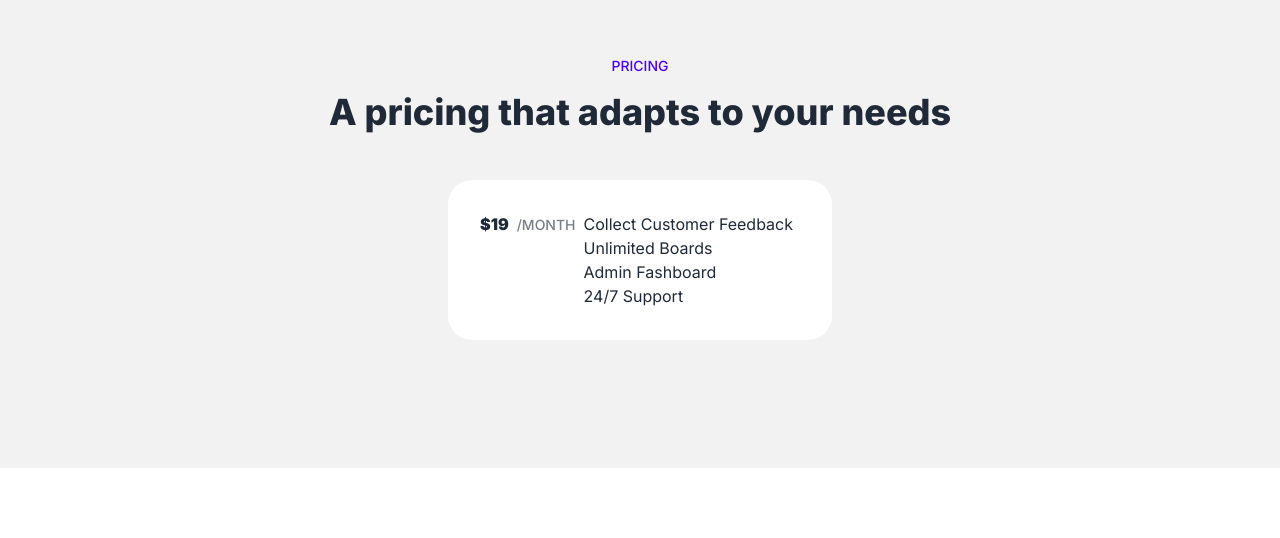
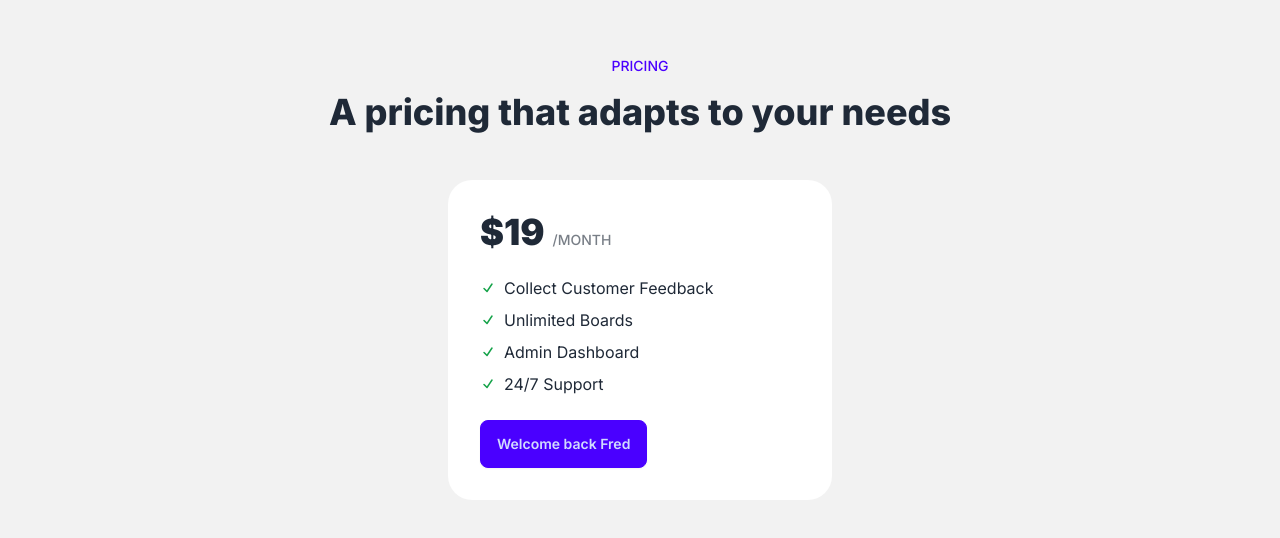
Before and after one commit to codenkill/fredfirstapplication, a Next.js app: page / in a window 1280 px wide. Shown: the part 888-1426 px from the top of the page. Before the commit the page ends 1356 px from the top, so only its background shows below. Built offline with nearby package versions, Linux system fonts and the light colour scheme.

Commit message:
Pricing 2nd step

```diff
--- a/app/page.js
+++ b/app/page.js
@@ -42,20 +42,78 @@ export default function Home() {
           A pricing that adapts to your needs
         </h2>
 
-        <div className="p-8 bg-base-100 w-96 rounded-3xl mx-auto">
+        <div className="p-8 bg-base-100 w-96 rounded-3xl mx-auto space-y-6">
           <div className="flex gap-2 items-baseline">
-           <div className="text 4-l font-black">$19</div>
+           <div className="text-4xl font-black">$19</div>
            <div className="uppercase text-sm font-medium opacity-60">/month</div>
+           </div>
 
+        <ul className="space-y-2">
+          <li className="flex gap-2 items-center">
+          <svg
+            xmlns="http://www.w3.org/2000/svg"
+            viewBox="0 0 16 16"
+            fill="currentColor"
+            className="text-green-600 size-4"
+          >
+          <path
+            fillRule="evenodd"
+            d="M12.416 3.376a.75.75 0 0 1 .208 1.04l-5 7.5a.75.75 0 0 1-1.154.114l-3-3a.75.75 0 0 1 1.06-1.06l2.353 2.353 4.493-6.74a.75.75 0 0 1 1.04-.207Z"
+            clipRule="evenodd"
+          />
+          </svg>
+            Collect Customer Feedback
+            </li>
+            <li className="flex gap-2 items-center">
+          <svg
+            xmlns="http://www.w3.org/2000/svg"
+            viewBox="0 0 16 16"
+            fill="currentColor"
+            className="text-green-600 size-4"
+          >
+          <path
+            fillRule="evenodd"
+            d="M12.416 3.376a.75.75 0 0 1 .208 1.04l-5 7.5a.75.75 0 0 1-1.154.114l-3-3a.75.75 0 0 1 1.06-1.06l2.353 2.353 4.493-6.74a.75.75 0 0 1 1.04-.207Z"
+            clipRule="evenodd"
+          />
+          </svg>
+            Unlimited Boards
+            </li>
+            <li className="flex gap-2 items-center">
+          <svg
+            xmlns="http://www.w3.org/2000/svg"
+            viewBox="0 0 16 16"
+            fill="currentColor"
+            className="text-green-600 size-4"
+          >
+          <path
+            fillRule="evenodd"
+            d="M12.416 3.376a.75.75 0 0 1 .208 1.04l-5 7.5a.75.75 0 0 1-1.154.114l-3-3a.75.75 0 0 1 1.06-1.06l2.353 2.353 4.493-6.74a.75.75 0 0 1 1.04-.207Z"
+            clipRule="evenodd"
+          />
+          </svg>
+            Admin Dashboard
+            </li>
+            <li className="flex gap-2 items-center">
+          <svg
+            xmlns="http://www.w3.org/2000/svg"
+            viewBox="0 0 16 16"
+            fill="currentColor"
+            className="text-green-600 size-4"
+          >
+          <path
+            fillRule="evenodd"
+            d="M12.416 3.376a.75.75 0 0 1 .208 1.04l-5 7.5a.75.75 0 0 1-1.154.114l-3-3a.75.75 0 0 1 1.06-1.06l2.353 2.353 4.493-6.74a.75.75 0 0 1 1.04-.207Z"
+            clipRule="evenodd"
+          />
+          </svg>
+            24/7 Support
+            </li>
 
-        <ul>
-          <li>Collect Customer Feedback</li>
-          <li>Unlimited Boards</li>
-          <li>Admin Fashboard</li>
-          <li>24/7 Support</li>
         </ul>
 
-        </div>
+        <ButtonLogin isLoggedIn={isLoggedIn} name={name} />
+
         </div>
     </section>
     </main>
```
